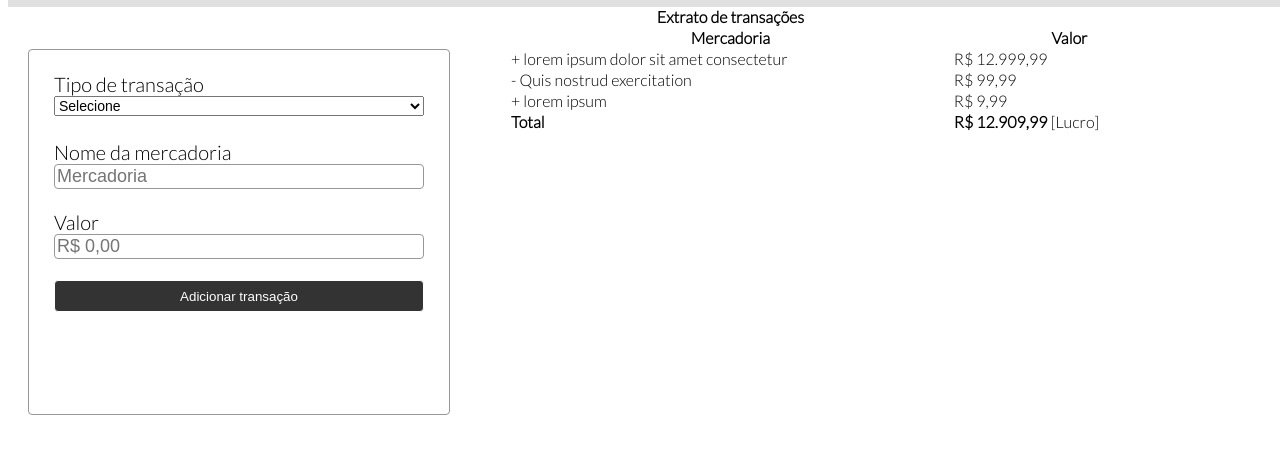
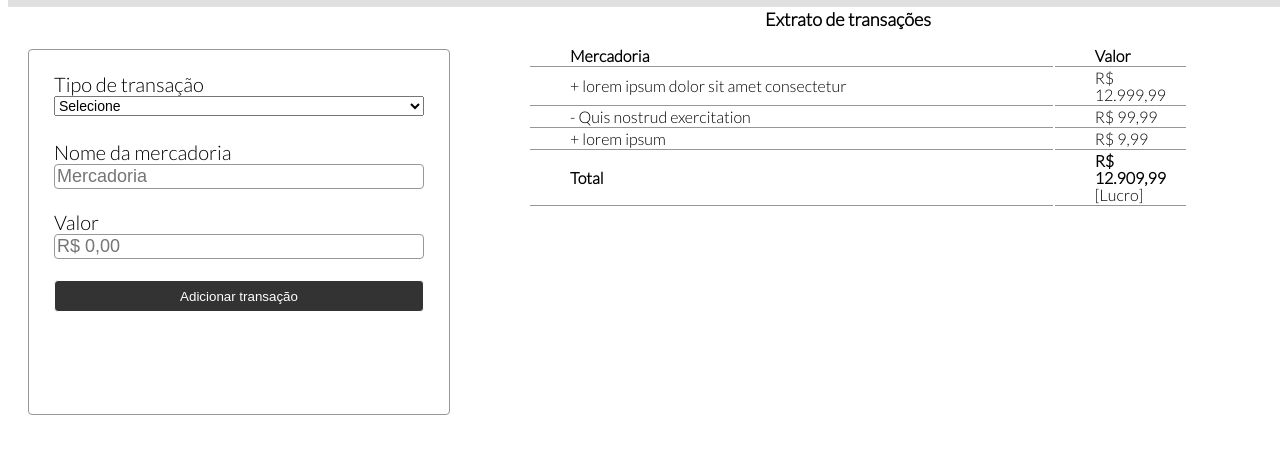
Before and after one commit to DavidLGomesL/projetoIndiviual, a plain HTML site: page index.html in a window 1280 px wide. Shown: the part 73-526 px from the top of the page. Drawn offline with Linux system fonts and the light colour scheme; files whose address does not match are found by name.

Commit message:
CSS Tabela Criado o CSS da tabela, faltando a implementaçao somente do @media screen

```diff
--- a/assets/css/style.css
+++ b/assets/css/style.css
@@ -102,7 +102,27 @@ img {
   flex-direction: column;
 }
 
+.extTransacoes {
+  font-size: 18px;
+  text-align: center;
+  margin-top: 21px;
+}
+
 .tabelaGeral {
   display: flex;
   flex-direction: column;
+  max-width: 680px;
+  height: 281px;
+  margin-left: 20px;
+  top: 31px;
 }
+
+.tabelaGeral tr,
+th,
+td {
+  width: 100%;
+  text-align: left;
+  border-bottom: 1px solid #979797;
+  padding-left: 40px;
+  padding-right: 20px;
+}
--- a/index.html
+++ b/index.html
@@ -95,12 +95,10 @@
 
       <div>
         <form class="formTabela">
-          <div class="tabelaGeral">
-            <table>
-              <th>Extrato de transações</th>
+          <div>
+            <h2 class="extTransacoes">Extrato de transações</h2>
 
-              <br />
-
+            <table class="tabelaGeral">
               <tr>
                 <th class="mercadoriaEValor" id="mercadoria">Mercadoria</th>
                 <th id="valor">Valor</th>
```
